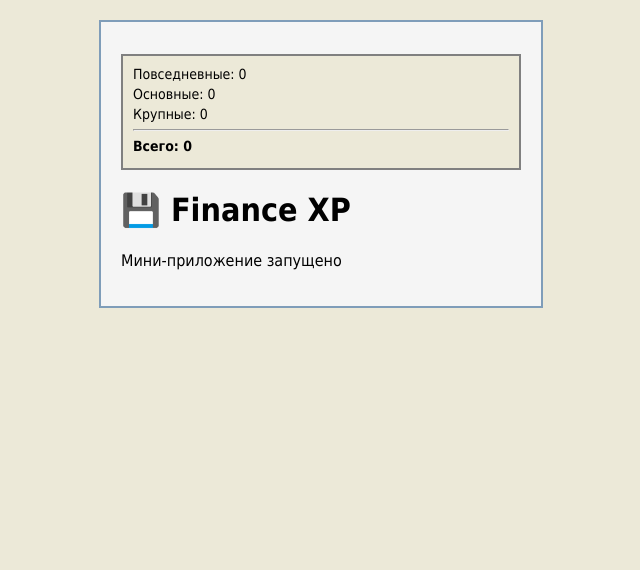
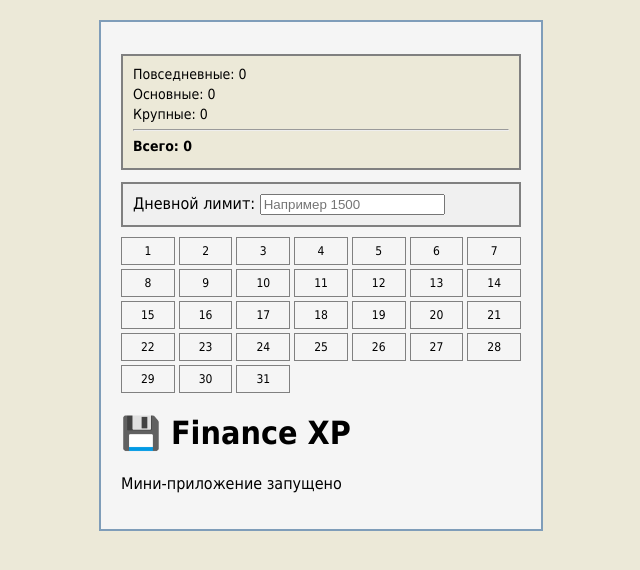
Before and after one commit to mrhedgehog75-sys/ledger-mini-app, a plain HTML site: page index.html in a window 1280 px wide. Shown: the whole page, without its empty margins (319-959 px from the left). Drawn offline with Linux system fonts and the light colour scheme.

Commit message:
Add files via upload

```diff
--- a/app.js
+++ b/app.js
@@ -45,6 +45,8 @@
   expenses.push(expense);
   localStorage.setItem("expenses", JSON.stringify(expenses));
   updateSummary();
+  renderCalendar();
+
 
   modal.classList.add("hidden");
   amountInput.value = "";
@@ -75,3 +77,61 @@
 
 // обновляем при запуске
 updateSummary();
+// === ШАГ 12: лимит и календарь ===
+const limitInput = document.getElementById("daily-limit");
+const calendar = document.getElementById("calendar");
+
+// загрузка лимита
+limitInput.value =
+  localStorage.getItem("dailyLimit") || "";
+
+// сохранение лимита
+limitInput.addEventListener("change", () => {
+  localStorage.setItem("dailyLimit", limitInput.value);
+  renderCalendar();
+});
+
+function renderCalendar() {
+  calendar.innerHTML = "";
+
+  const expenses =
+    JSON.parse(localStorage.getItem("expenses") || "[]");
+  const limit = Number(limitInput.value);
+
+  const now = new Date();
+  const year = now.getFullYear();
+  const month = now.getMonth();
+
+  const daysInMonth =
+    new Date(year, month + 1, 0).getDate();
+
+  for (let day = 1; day <= daysInMonth; day++) {
+    const dayExpenses = expenses.filter(e => {
+      const d = new Date(e.date);
+      return (
+        d.getFullYear() === year &&
+        d.getMonth() === month &&
+        d.getDate() === day
+      );
+    });
+
+    const sum = dayExpenses.reduce(
+      (s, e) => s + e.amount,
+      0
+    );
+
+    const div = document.createElement("div");
+    div.className = "day";
+    div.innerText = day;
+
+    if (limit) {
+      if (sum <= limit) div.classList.add("ok");
+      else div.classList.add("bad");
+    }
+
+    calendar.appendChild(div);
+  }
+}
+
+// первый рендер
+renderCalendar();
--- a/index.html
+++ b/index.html
@@ -17,6 +17,15 @@
   <hr />
   <div><strong>Всего: <span id="sum-total">0</span></strong></div>
 </div>
+
+    <div class="limit-box">
+  <label>
+    Дневной лимит:
+    <input type="number" id="daily-limit" placeholder="Например 1500" />
+  </label>
+</div>
+
+<div id="calendar" class="calendar"></div>
 
     <h1>💾 Finance XP</h1>
     <p>Мини-приложение запущено</p>
--- a/style.css
+++ b/style.css
@@ -80,3 +80,31 @@
 .summary div {
   margin-bottom: 4px;
 }
+.limit-box {
+  margin-top: 12px;
+  padding: 10px;
+  background: #f0f0f0;
+  border: 2px solid #808080;
+}
+
+.calendar {
+  margin-top: 10px;
+  display: grid;
+  grid-template-columns: repeat(7, 1fr);
+  gap: 4px;
+}
+
+.day {
+  text-align: center;
+  padding: 6px 0;
+  border: 1px solid #808080;
+  font-size: 12px;
+}
+
+.day.ok {
+  background: #c6efce;
+}
+
+.day.bad {
+  background: #f4c7c3;
+}
```
